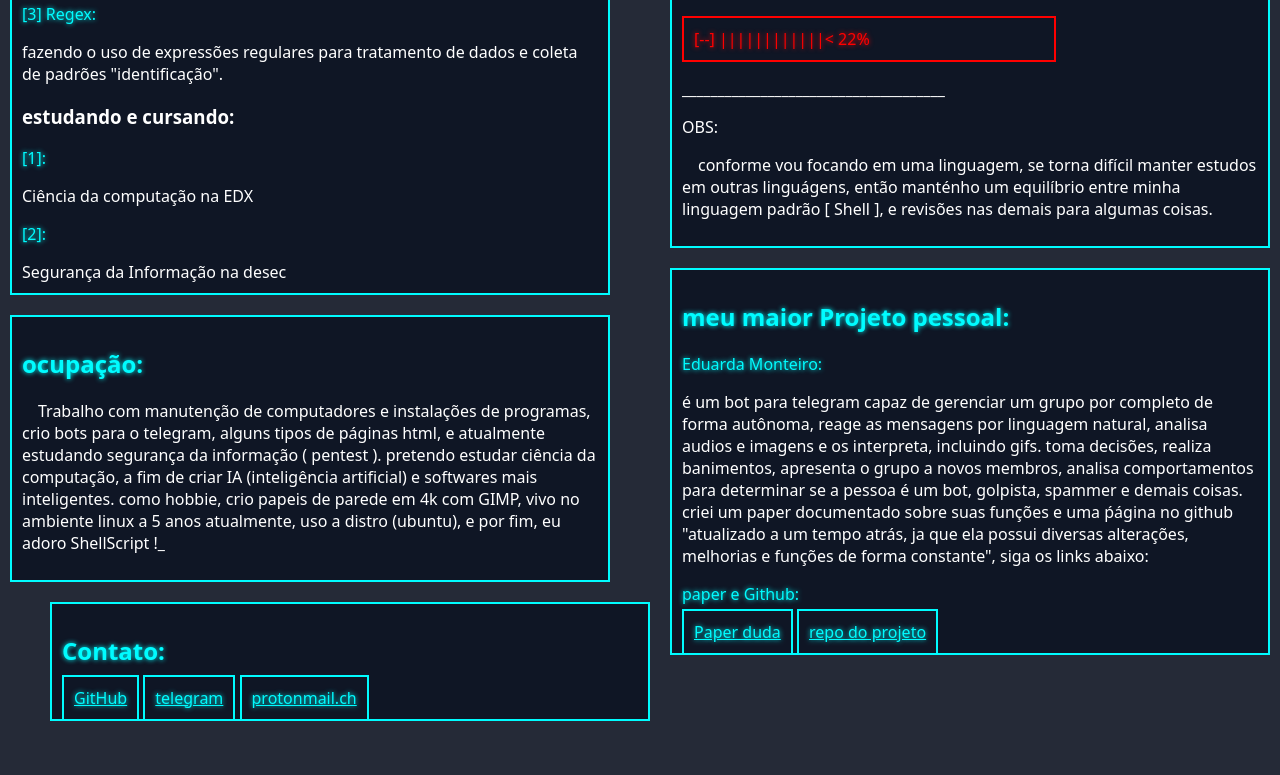
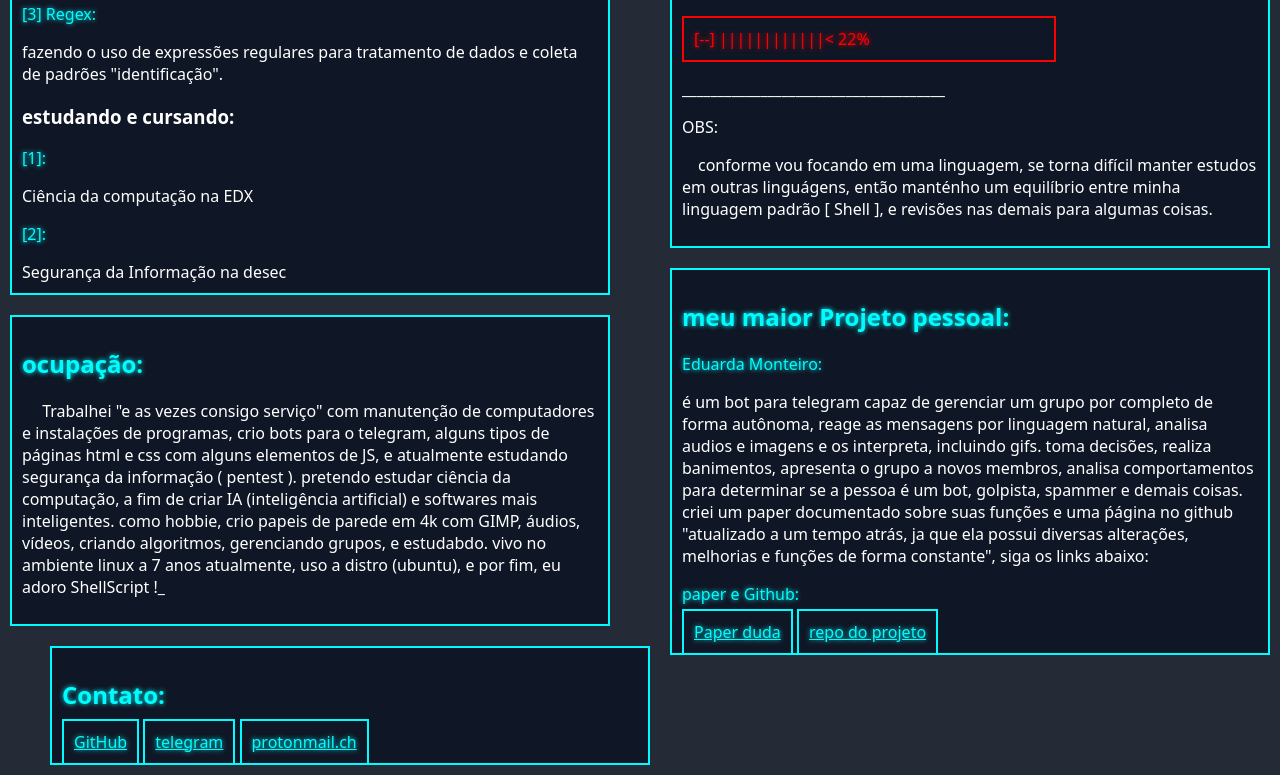
Before and after one commit to fabriciocaetano/portifolio, a plain HTML site: page index.html in a window 1280 px wide. Shown: the part 994-1769 px from the top of the page. Before the commit the page ends 1725 px from the top, so only its background shows below. Drawn offline with Linux system fonts and the light colour scheme.

Commit message:
Update index.html

```diff
--- a/index.html
+++ b/index.html
@@ -58,7 +58,7 @@
 
 <div class="ocupacao" id="ocupacao">
 	<h2 class="title">ocupação:</h2>
-	<p>&emsp;Trabalho com manutenção de computadores e instalações de programas, crio bots para o telegram, alguns tipos de páginas html, e atualmente estudando segurança da informação ( pentest ). pretendo estudar ciência da computação, a fim de criar IA (inteligência artificial) e softwares mais inteligentes. como hobbie, crio papeis de parede em 4k com GIMP, vivo no ambiente linux a 5 anos atualmente, uso a distro (ubuntu), e por fim, eu adoro ShellScript !_ </p>
+	<p>&emsp; Trabalhei "e as vezes consigo serviço" com manutenção de computadores e instalações de programas, crio bots para o telegram, alguns tipos de páginas html e css com alguns elementos de JS, e atualmente estudando segurança da informação ( pentest ). pretendo estudar ciência da computação, a fim de criar IA (inteligência artificial) e softwares mais inteligentes. como hobbie, crio papeis de parede em 4k com GIMP, áudios, vídeos, criando algoritmos, gerenciando grupos, e estudabdo. vivo no ambiente linux a 7 anos atualmente, uso a distro (ubuntu), e por fim, eu adoro ShellScript !_ </p>
 </div>
 
 <div class="contato" id="contato" href="#Contato">
```
